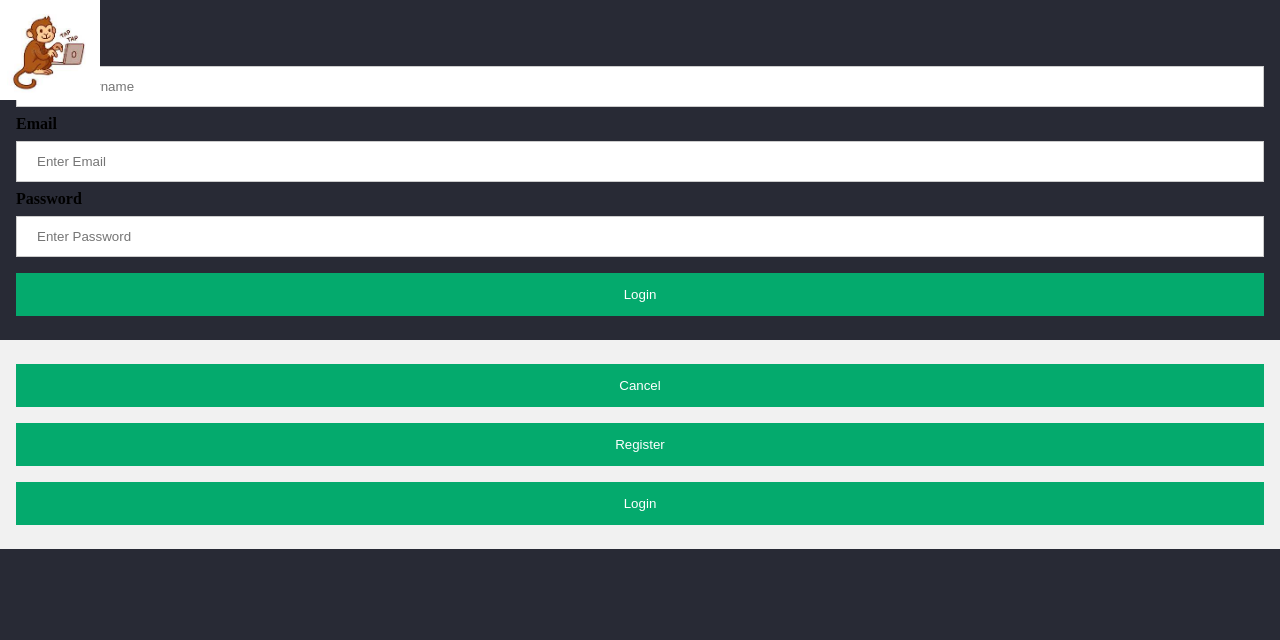
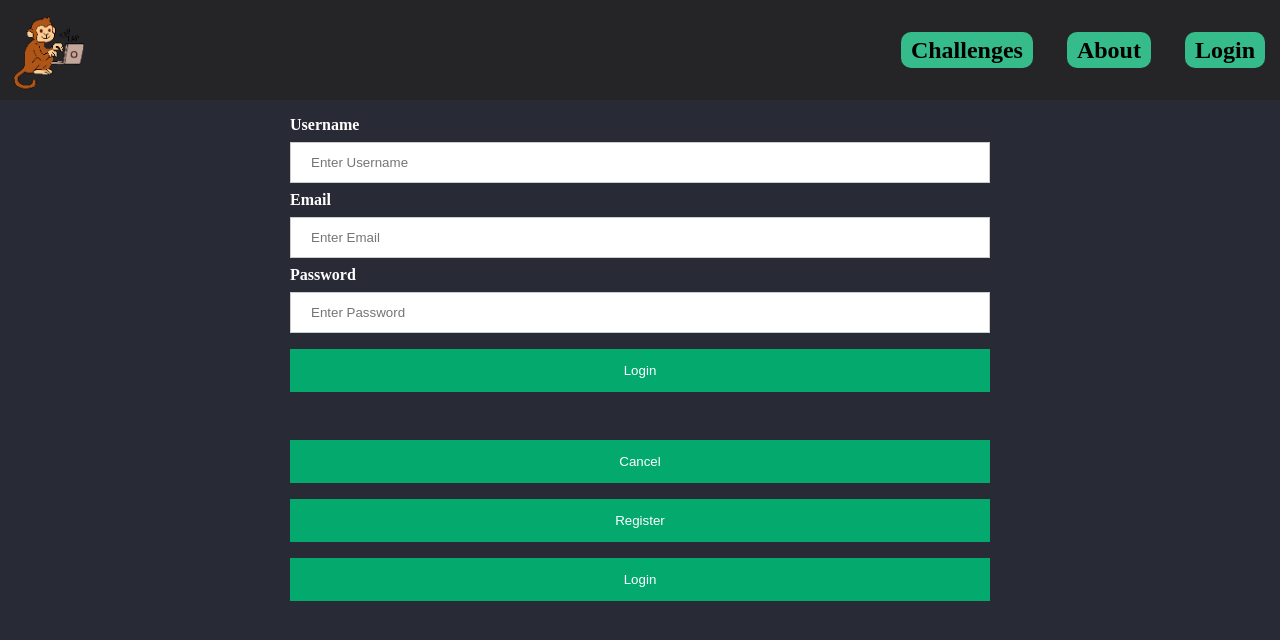
Before and after one commit to Daniel-Tomov/codemonkey, a Flask app: page /register in a window 1280 px wide. Shown: the top 640 px of the page. Run offline with Flask 2, Linux system fonts and the light colour scheme; parts of the project's set-up code (start-up, migrations or seed data) failed here and were passed over; some libraries are stand-ins or nearby versions; some web fonts are replaced.

Commit message:
fix register

```diff
--- a/templates/register.html
+++ b/templates/register.html
@@ -2,15 +2,27 @@
 <html>
   <head>
     <title>CodeMonkey</title>
+    <link rel="stylesheet" href="{{ url_for('static', filename='css/common.css') }}"/>
     <link rel="stylesheet" href="{{ url_for('static', filename='css/style.css') }}"/>
-    <link rel="stylesheet" href="{{ url_for('static', filename='css/common.css') }}"/>
-    <script src="https://ajax.googleapis.com/ajax/libs/jquery/3.1.1/jquery.min.js"></script>
+    <link rel="stylesheet" href="https://use.typekit.net/bsu0rwg.css">
+    <script src="https://code.jquery.com/jquery-1.10.2.js"></script>
+
+    <style>
+      label{
+        color:white;
+      }
+
+      .container{
+        width:700px;
+        margin:0 auto;
+      }
+
+    </style>
+
   </head>
   <body>
-
-    <div class="imgcontainer">
-      <img src="{{ url_for('static', filename='images/logo.jpeg') }}" alt="Avatar" class="avatar">
-    </div>
+    <header id="header"></header>
+    <script>$(function(){$("#header").load("{{ url_for('header') }}");});</script>
     <div class="container">
       <label for="uname"><b>Username</b></label>
       <input type="text" id="username" placeholder="Enter Username" name="uname" required>
@@ -24,7 +36,7 @@
       <button onclick="submitRegister()" type="submit">Login</button>
     </div>
 
-    <div class="container" style="background-color:#f1f1f1">
+    <div class="container">
       <a href="/home"><button>Cancel</button></a>
       <a href="/register"><button>Register</button></a>
       <a href="/login"><button>Login</button></a>
```
